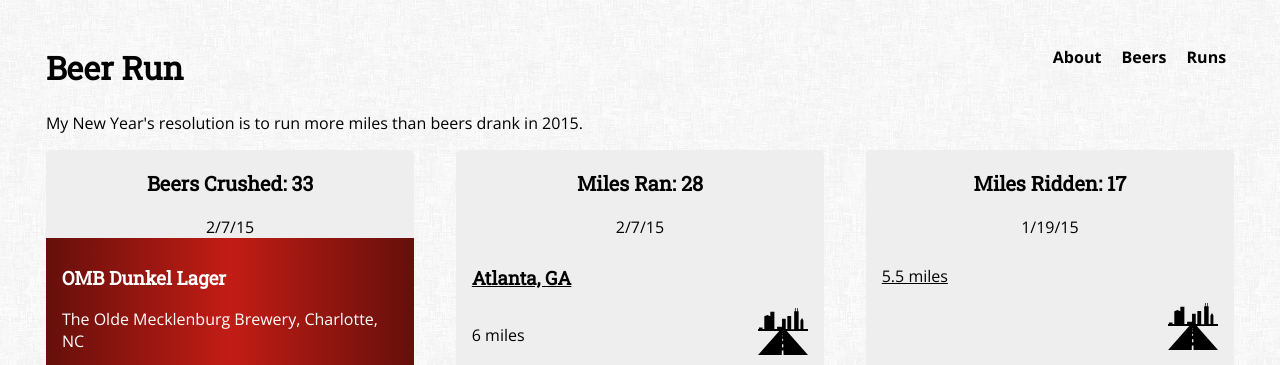
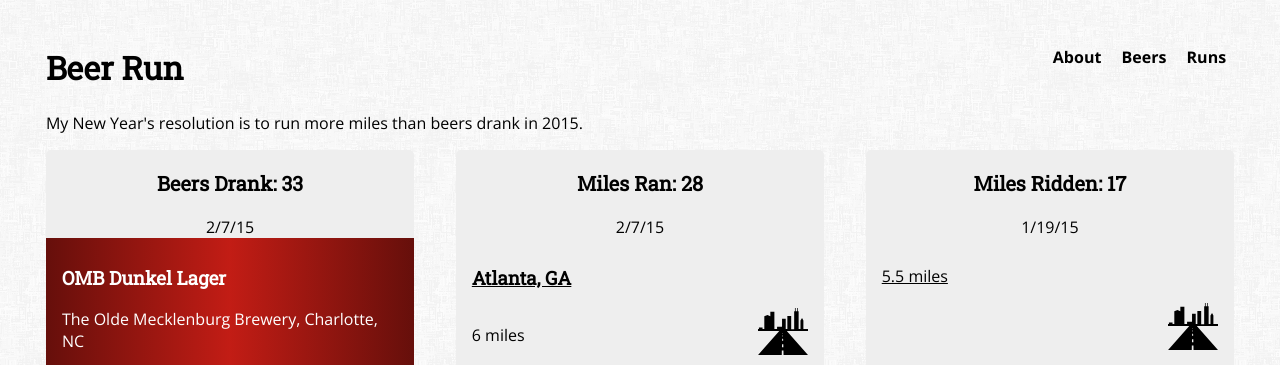
Before and after one commit to rhewitt22/beer-run, a Jekyll site: the page built from index.html, in a window 1280 px wide and 900 px high. Shown: the top 365 px of the window. Built offline with Jekyll 4.4.1, drawn with Linux system fonts in a browser that asks for light colours; nearby versions of some CDN libraries.

Commit message:
Updated beer-list.html

```diff
--- a/_includes/beer-list.html
+++ b/_includes/beer-list.html
@@ -1,4 +1,4 @@
-<h2 class="statistics-header">{% for beer in site.data.beer %}{% if forloop.last %}Beers Crushed: {{ forloop.index }}{% endif %}{% endfor %}</h2>
+<h2 class="statistics-header">{% for beer in site.data.beer %}{% if forloop.last %}Beers Drank: {{ forloop.index }}{% endif %}{% endfor %}</h2>
 <ul class="activity-list">
 {% for beer in site.data.beer reversed %}
   {% capture beerName %}{{beer.name}}{% endcapture %}
```
